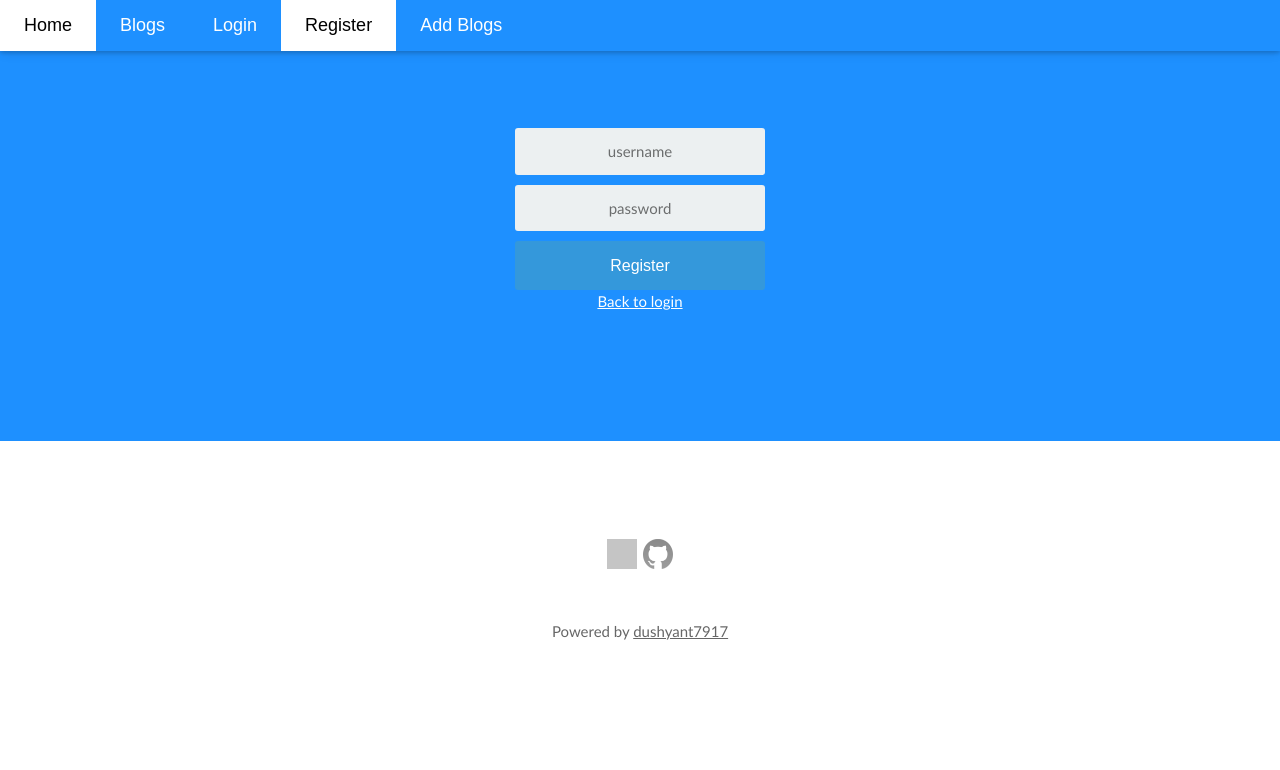
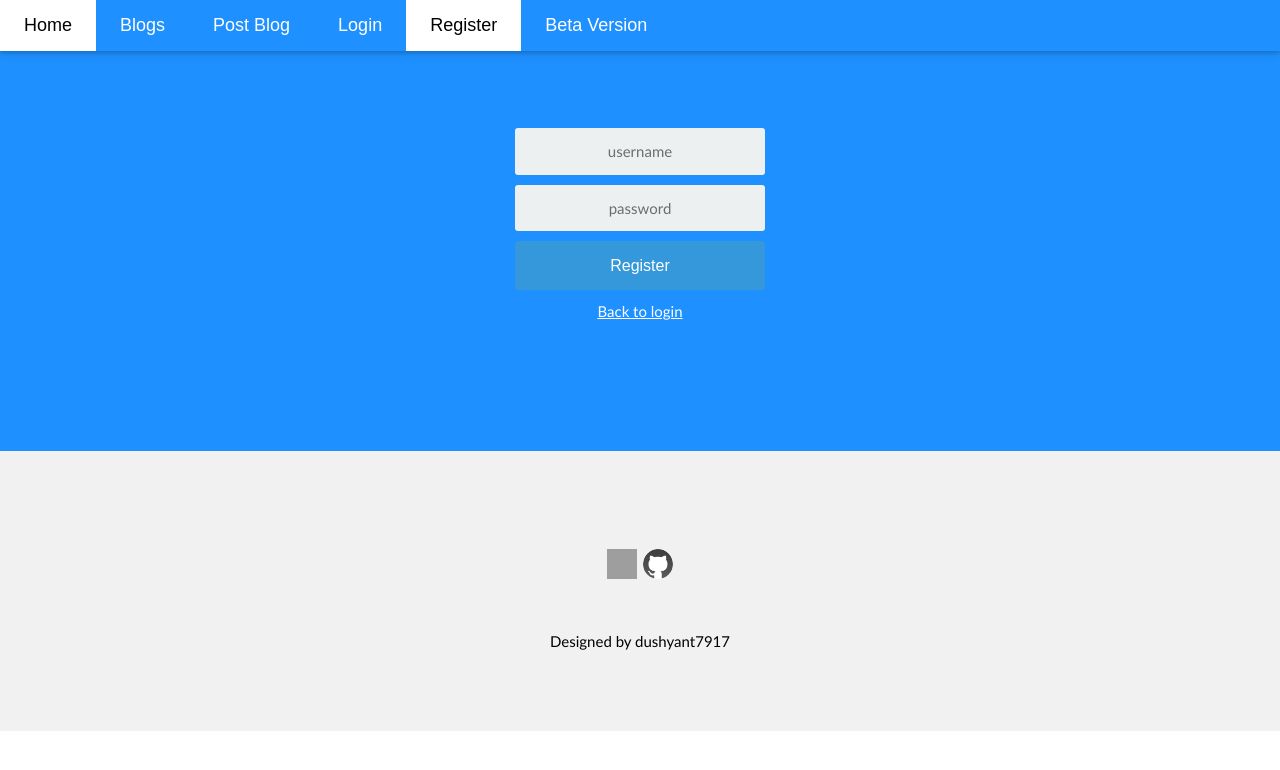
Before and after one commit to dushyant7917/Blog-Web-App, a Flask app: page /register in a window 1280 px wide. Shown: the top 770 px of the page. Run offline with Flask 2, Linux system fonts and the light colour scheme; some web fonts are replaced; grey boxes are pictures that could not be loaded.

Commit message:
Update register.html

```diff
--- a/templates/register.html
+++ b/templates/register.html
@@ -3,11 +3,16 @@
 <title>dushyant7917 REGISTER</title>
 <meta charset='utf-8'>
 <meta name="viewport" content="width=device-width, initial-scale=1">
+<meta name="HandheldFriendly" content="True">
+<meta name="MobileOptimized" content="320">
+<link rel="shortcut icon" type="image/x-icon" href="/static/blog.png">
 <link rel="stylesheet" href="/static/login.css">
 <link rel="stylesheet" href="/static/indexStyle.css">
 <link rel="stylesheet" href="/static/indexGoogle1.css">
 <link rel="stylesheet" href="/static/indexGoogle2.css">
 <link rel="stylesheet" href="/static/indexCloudfare.css">
+<link rel="stylesheet" href="/static/fontAwesome.css">
+
 <style>
 body,h1,h2,h3,h4,h5,h6 {font-family: "Lato", sans-serif}
 .w3-navbar,h1,button {font-family: "Montserrat", sans-serif}
@@ -23,18 +28,18 @@ body,h1,h2,h3,h4,h5,h6 {font-family: "Lato", sans-serif}
     </li>
     <li class="w3-hide-small"><a href="{{url_for('index')}}" class="w3-padding-large w3-hover-white">Home</a></li>
     <li class="w3-hide-small"><a href="{{url_for('blog')}}" class="w3-padding-large w3-hover-white">Blogs</a></li>
+    <li class="w3-hide-small"><a href="{{url_for('addBlog')}}" class="w3-padding-large w3-hover-white">Post Blog</a></li>
     <li class="w3-hide-small"><a href="{{url_for('login')}}" class="w3-padding-large w3-hover-white">Login</a></li>
     <li><a href="{{url_for('register')}}" class="w3-padding-large w3-white">Register</a></li>
-    <li class="w3-hide-small"><a href="{{url_for('addBlog')}}" class="w3-padding-large w3-hover-white">Add Blogs</a></li>
+    <li><a href="{{url_for('beta')}}" class="w3-padding-large w3-hover-white">Beta Version</a></li>
   </ul>
 
   <!-- Navbar on small screens -->
   <div id="navDemo" class="w3-hide w3-hide-large w3-hide-medium">
     <ul class="w3-navbar w3-left-align w3-large w3-black">
       <li><a class="w3-padding-large" href="{{url_for('blog')}}">Blogs</a></li>
+      <li><a class="w3-padding-large" href="{{url_for('addBlog')}}">Post Blog</a></li>
       <li><a class="w3-padding-large" href="{{url_for('login')}}">Login</a></li>
-      <li><a class="w3-padding-large" href="{{url_for('register')}}">Register</a></li>
-      <li><a class="w3-padding-large" href="{{url_for('addBlog')}}">Add Blogs</a></li>
     </ul>
   </div>
 </div>
@@ -59,7 +64,9 @@ body,h1,h2,h3,h4,h5,h6 {font-family: "Lato", sans-serif}
       {{ get_flashed_messages()[0] }}
     </div>
 
+    <div class="control-group">
     <button type="submit" class="btn btn-primary btn-large btn-block">Register</button>
+    </div>
     <a class="login-link" href="{{ url_for('login') }}">Back to login</a>
 
     </form>
@@ -70,13 +77,14 @@ body,h1,h2,h3,h4,h5,h6 {font-family: "Lato", sans-serif}
 
 
 <!-- Footer -->
-<footer class="w3-container w3-padding-64 w3-center w3-opacity">
+<footer class="w3-container w3-padding-64 w3-center w3-light-grey">
   <div class="w3-xlarge w3-padding-32">
-    <a href="https://www.linkedin.com/in/dushyant7917" class="w3-hover-text-red"><img src="/static/in.png" height="30px" width="30px"></a>
-    <a href="https://github.com/dushyant7917" class="w3-hover-text-light-blue"><img src="/static/gh.png" height="30px" width="30px"></a>
+    <a href="https://www.linkedin.com/in/dushyant7917" class="w3-hover-text-light-blue"><img src="/static/in.png" height="30px" width="30px"></a>
+    <a href="https://github.com/dushyant7917" class="w3-hover-text-light-blue"><img class="w3-circle" src="/static/gh.png" height="30px" width="30px"></a>
  </div>
- <p>Powered by <a href="https://github.com/dushyant7917" target="_blank">dushyant7917</a></p>
+ <p>Designed by dushyant7917</p>
 </footer>
+
 
 <script>
 // Used to toggle the menu on small screens when clicking on the menu button
```
